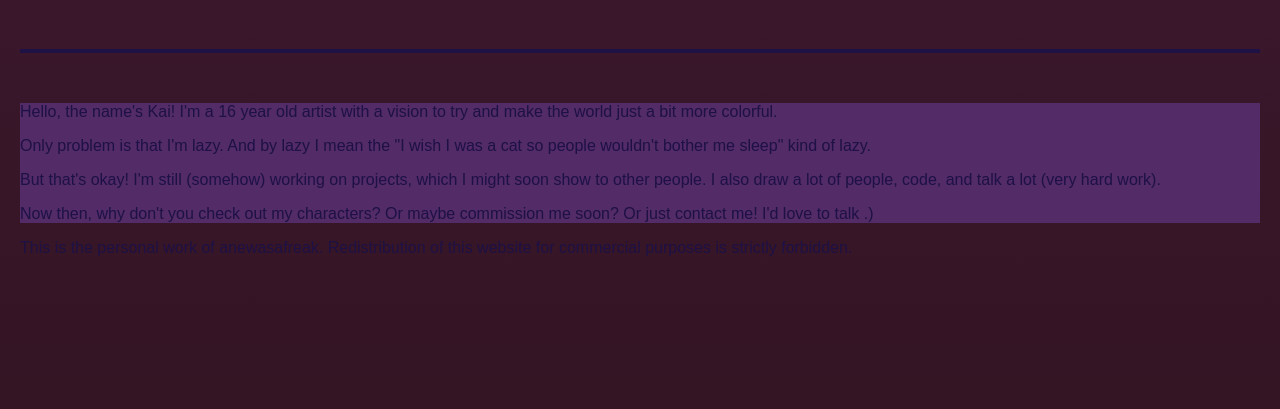
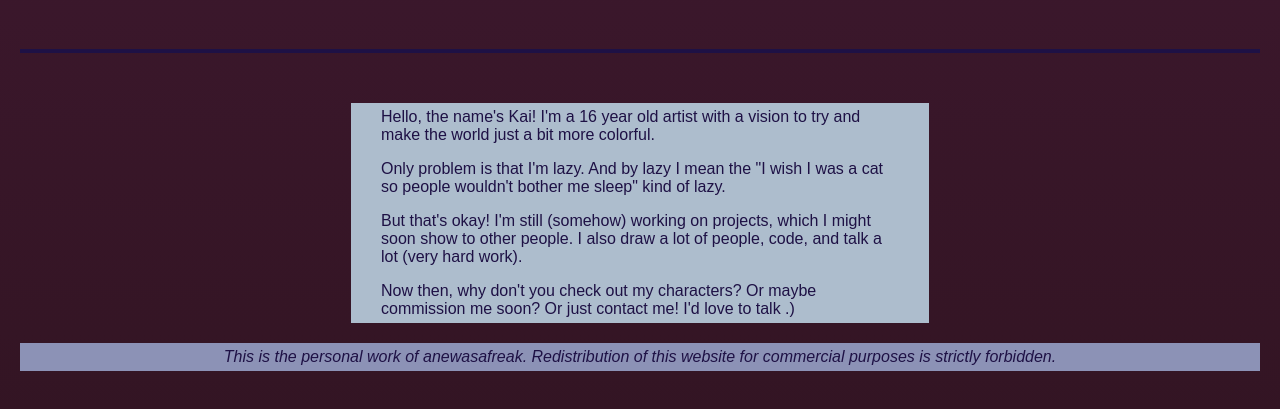
Before and after one commit to anewasafreak/anewasafreak.github.io, a plain HTML site: page index.html in a window 1280 px wide. Shown: the part 151-560 px from the top of the page. Drawn offline with Linux system fonts and the light colour scheme.

Commit message:
v.0.8.5 - scss

```diff
--- a/css/style.scss
+++ b/css/style.scss
@@ -4,15 +4,13 @@ $header-bg: #adbdcd;
 $header-bg-2: #9ba7c2;
 $header-desc-bg: #201841;
 $header-color: #4e2050;
-$main-bg: #522b67;
+$main-bg: #ADBDCD;
 $color: #1e1145;
 $nav-bg: #1c1f54;
 $nav-color: #e6ecea;
 $nav-border: rgba(#8c92b6, 0.2);
 $contact-bg: #7b74a9;
-$contact-bg-2: #8483b0;
 $contact-color: #1e0303;
-// $color: #4ace4a;
 
 // @font-face {
 //   font-family: "omorifont";
@@ -75,10 +73,6 @@ nav {
   }
 }
 
-main {
-  background-color: $main-bg;
-}
-
 .divider {
   padding: 2px;
   background-color: #1e1145;
@@ -92,8 +86,7 @@ main {
 #contact-list {
   list-style: none;
   padding: 0;
-  background: linear-gradient(0deg, $contact-bg 0%, $contact-bg-2 100%);
-  // background-color: $contact-bg;
+  background-color: $contact-bg;
   color: $contact-color;
   width: fit-content;
   padding: 20px 40px;
@@ -106,3 +99,26 @@ main {
     text-decoration: underline 1px $contact-color;
   }
 }
+
+#home-desc {
+  background-color: $main-bg;
+  // font-style: italic;
+  width: calc(45% - 40px);
+  margin: auto;
+  padding: 5px 30px;
+  p:last-child {
+    margin: 0;
+  }
+
+  p:first-child {
+    margin-top: 0;
+  }
+}
+
+footer {
+  background-color: #8C92B6;
+  margin: 20px auto 0 auto;
+  text-align: center;
+  font-style: italic;
+  padding: 5px;
+}
--- a/index.html
+++ b/index.html
@@ -39,6 +39,8 @@
         </article>
     </main>
 
+    <div class="footer-divider"></div>
+
     <footer>This is the personal work of anewasafreak. Redistribution of this website for commercial purposes is
         strictly forbidden.</footer>
 </body>
```
Also changed, not shown: contacts.html (+3 -3 lines), css/style.css, 1 other file.
